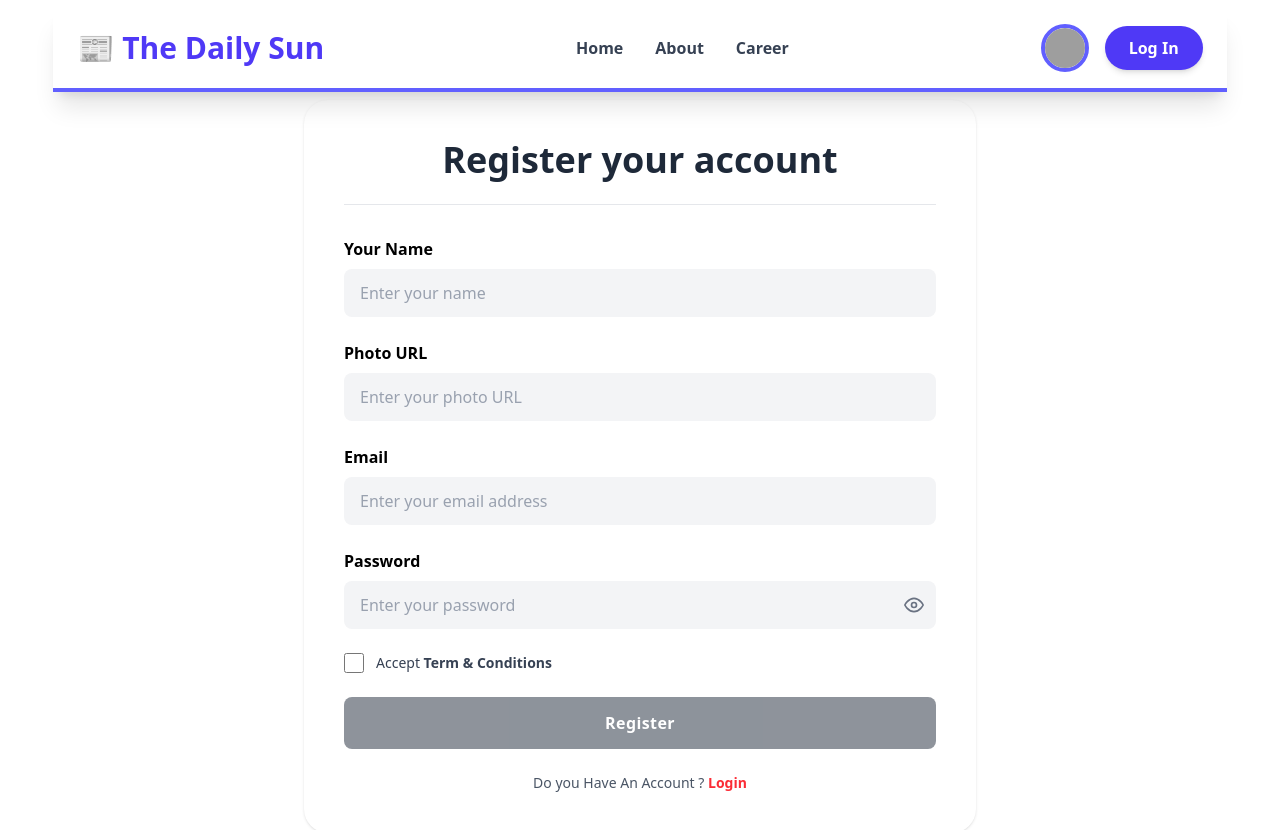
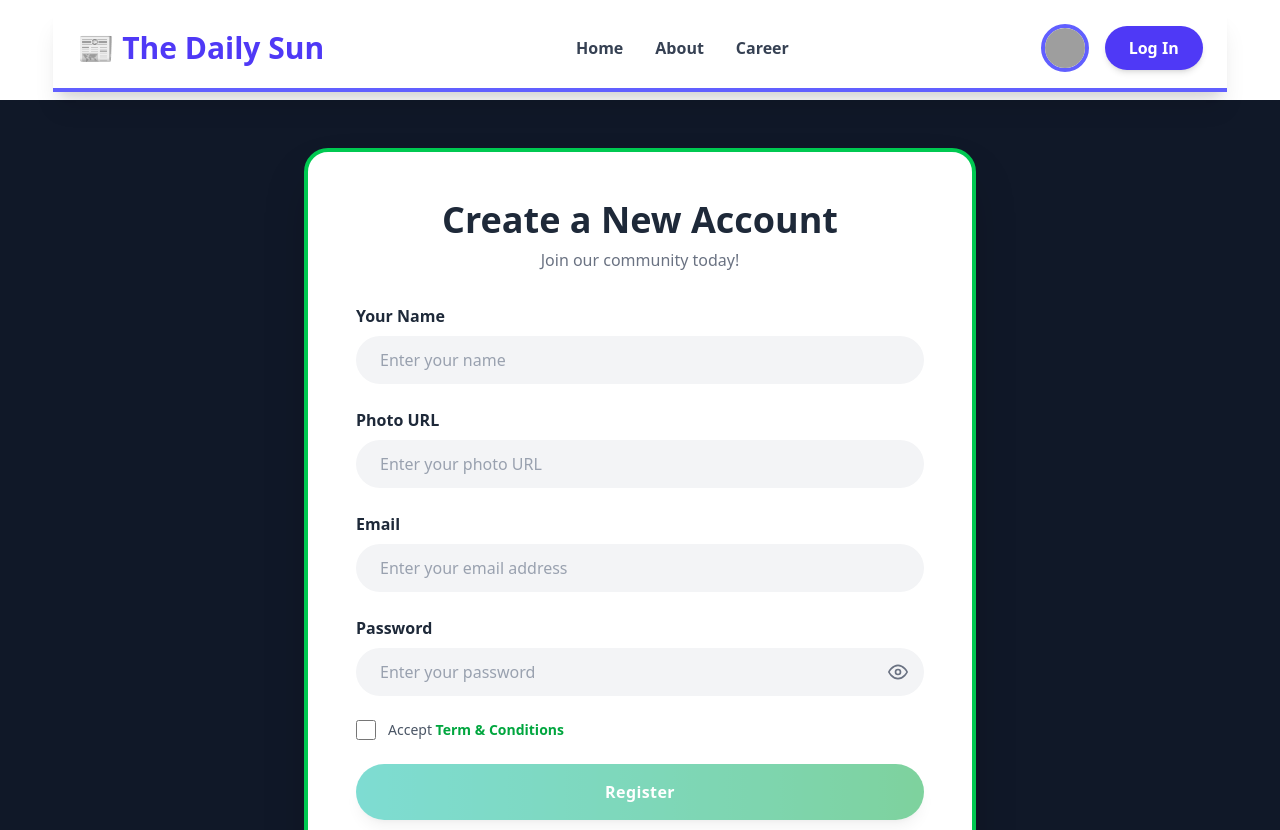
Before and after one commit to nomayen31/the_sun_news, a React (Vite) app: page /auth/register in a window 1280 px wide. Shown: the top 830 px of the page. Built offline with nearby package versions, Linux system fonts and the light colour scheme; no server answers; grey boxes are pictures that could not be loaded.

Commit message:
nab var edit

```diff
--- /dev/null
+++ b/src/Pages/ErrorPage.jsx
@@ -0,0 +1,31 @@
+import React from 'react';
+import { Link } from 'react-router-dom';
+
+const ErrorPage = () => {
+  return (
+    <div className="min-h-screen w-full flex items-center justify-center bg-gray-900 text-white p-6">
+      <div className="text-center space-y-8">
+        <div className="bg-gradient-to-r from-red-500 to-rose-600 inline-block text-transparent bg-clip-text">
+          <h1 className="text-[12rem] sm:text-[15rem] font-extrabold leading-none tracking-tight">404</h1>
+        </div>
+
+        <h2 className="text-3xl sm:text-4xl font-bold tracking-tight text-gray-200">
+          Oops! Page Not Found
+        </h2>
+
+        <p className="text-lg sm:text-xl font-medium text-gray-400 max-w-lg mx-auto">
+          The page you are looking for might have been removed, had its name changed, or is temporarily unavailable.
+        </p>
+
+        <Link
+          to="/"
+          className="inline-block px-8 py-4 mt-6 rounded-full font-bold text-lg text-white bg-gradient-to-r from-purple-600 to-indigo-600 shadow-lg transform transition-all duration-300 hover:scale-105 hover:shadow-xl"
+        >
+          Go to Homepage
+        </Link>
+      </div>
+    </div>
+  );
+};
+
+export default ErrorPage;
--- a/src/Pages/Register/Register.jsx
+++ b/src/Pages/Register/Register.jsx
@@ -20,7 +20,10 @@ export default function Register({ onSubmit }) {
       accepted,
     };
 
-    if (!accepted) return;
+    if (!accepted) {
+      alert("Please accept the Terms & Conditions to proceed.");
+      return;
+    }
 
     onSubmit?.(payload);
 
@@ -29,35 +32,42 @@ export default function Register({ onSubmit }) {
         const user = result.user;
         setUser(user);
         console.log(user);
+        alert('Registration successful!');
+
         updateProfile(user, {
           displayName: payload.name,
+          photoURL: payload.photoURL
         })
           .then(() => {
-            console.log("Display name updated");
+            console.log("Profile updated successfully!");
           })
           .catch((error) => {
-            console.log("Error updating display name:", error);
+            console.log("Error updating user profile:", error);
           });
       })
-
       .catch((error) => {
         const errorMessage = error.message;
         console.log(errorMessage);
+        alert(`Registration failed: ${errorMessage}`);
       });
   };
 
   return (
-    <div className="min-h-[80vh] w-full grid place-items-center px-4">
-      <div className="w-full max-w-2xl rounded-3xl bg-white p-6 sm:p-10 shadow-sm">
+    <div className="min-h-[80vh] w-full grid place-items-center px-4 py-12 bg-gray-900">
+      <div className="w-full max-w-2xl rounded-3xl bg-white p-8 sm:p-12 shadow-2xl border-4 border-green-500 transform transition-all duration-300 hover:scale-[1.01]">
         <h1 className="text-center text-3xl sm:text-4xl font-extrabold text-gray-800">
-          Register your account
+          Create a New Account
         </h1>
-        <hr className="mt-6 mb-8 border-gray-200" />
+        <p className="text-center text-gray-500 text-base mt-2 mb-8">
+          Join our community today!
+        </p>
+
         <form onSubmit={handleSubmit} className="space-y-6">
+          {/* Name Input */}
           <div className="space-y-2">
             <label
               htmlFor="name"
-              className="block text-base font-semibold text-black"
+              className="block text-base font-semibold text-gray-800"
             >
               Your Name
             </label>
@@ -67,14 +77,15 @@ export default function Register({ onSubmit }) {
               type="text"
               required
               placeholder="Enter your name"
-              className="w-full rounded-lg bg-gray-100 placeholder-gray-400 px-4 py-3 text-black outline-none ring-1 ring-transparent focus:ring-2 focus:ring-gray-400"
+              className="w-full rounded-full bg-gray-100 placeholder-gray-400 px-6 py-3 text-black outline-none ring-2 ring-transparent focus:ring-green-400 transition"
             />
           </div>
 
+          {/* Photo URL Input */}
           <div className="space-y-2">
             <label
               htmlFor="photoURL"
-              className="block text-base font-semibold text-black"
+              className="block text-base font-semibold text-gray-800"
             >
               Photo URL
             </label>
@@ -83,14 +94,15 @@ export default function Register({ onSubmit }) {
               name="photoURL"
               type="url"
               placeholder="Enter your photo URL"
-              className="w-full rounded-lg bg-gray-100 placeholder-gray-400 px-4 py-3 text-black outline-none ring-1 ring-transparent focus:ring-2 focus:ring-gray-400"
+              className="w-full rounded-full bg-gray-100 placeholder-gray-400 px-6 py-3 text-black outline-none ring-2 ring-transparent focus:ring-green-400 transition"
             />
           </div>
 
+          {/* Email Input */}
           <div className="space-y-2">
             <label
               htmlFor="email"
-              className="block text-base font-semibold text-black"
+              className="block text-base font-semibold text-gray-800"
             >
               Email
             </label>
@@ -100,14 +112,15 @@ export default function Register({ onSubmit }) {
               type="email"
               required
               placeholder="Enter your email address"
-              className="w-full rounded-lg bg-gray-100 placeholder-gray-400 px-4 py-3 text-black outline-none ring-1 ring-transparent focus:ring-2 focus:ring-gray-400"
+              className="w-full rounded-full bg-gray-100 placeholder-gray-400 px-6 py-3 text-black outline-none ring-2 ring-transparent focus:ring-green-400 transition"
             />
           </div>
 
+          {/* Password Input */}
           <div className="space-y-2">
             <label
               htmlFor="password"
-              className="block text-base font-semibold text-black"
+              className="block text-base font-semibold text-gray-800"
             >
               Password
             </label>
@@ -118,12 +131,12 @@ export default function Register({ onSubmit }) {
                 type={showPassword ? "text" : "password"}
                 required
                 placeholder="Enter your password"
-                className="w-full rounded-lg bg-gray-100 placeholder-gray-400 px-4 py-3 pr-11 text-black outline-none ring-1 ring-transparent focus:ring-2 focus:ring-gray-400"
+                className="w-full rounded-full bg-gray-100 placeholder-gray-400 px-6 py-3 pr-12 text-black outline-none ring-2 ring-transparent focus:ring-green-400 transition"
               />
               <button
                 type="button"
                 onClick={() => setShowPassword((s) => !s)}
-                className="absolute inset-y-0 right-3 flex items-center text-gray-500 hover:text-gray-700"
+                className="absolute inset-y-0 right-4 flex items-center text-gray-500 hover:text-green-600 transition"
                 aria-label={showPassword ? "Hide password" : "Show password"}
               >
                 {showPassword ? (
@@ -135,29 +148,34 @@ export default function Register({ onSubmit }) {
             </div>
           </div>
 
+          {/* Terms & Conditions Checkbox */}
           <label className="flex items-center gap-3 text-sm text-gray-700 select-none">
             <input
               type="checkbox"
-              className="h-5 w-5 rounded border-gray-300 text-gray-800 focus:ring-gray-400"
+              className="h-5 w-5 rounded-full border-gray-300 text-green-600 focus:ring-green-400"
               checked={accepted}
               onChange={(e) => setAccepted(e.target.checked)}
             />
-            <span>
+            <span className="text-gray-600">
               Accept{" "}
-              <span className="font-semibold">Term &amp; Conditions</span>
+              <Link to="/terms" className="font-semibold text-green-600 hover:underline">
+                Term & Conditions
+              </Link>
             </span>
           </label>
 
+          {/* Register Button */}
           <button
             type="submit"
             disabled={!accepted}
-            className="w-full rounded-lg bg-gray-800 text-white py-3.5 font-semibold tracking-wide hover:bg-gray-700 disabled:opacity-50 disabled:cursor-not-allowed transition"
+            className="w-full rounded-full bg-gradient-to-r from-teal-500 to-green-600 text-white py-4 font-bold tracking-wide shadow-lg transform transition-all duration-300 hover:scale-[1.02] hover:shadow-2xl disabled:opacity-50 disabled:cursor-not-allowed"
           >
             Register
           </button>
         </form>
+
         <p className="mt-6 text-center text-sm text-gray-600">
-          Do you Have An Account ?{" "}
+          Already have an account?{" "}
           <Link
             to="/auth/login"
             className="font-semibold text-red-500 hover:underline"
--- a/src/Routes/router.jsx
+++ b/src/Routes/router.jsx
@@ -6,6 +6,7 @@ import AuthLayout from "../Layouts/AuthLayout/AuthLayout";
 import Login from "../Pages/Login/Login";
 import Register from "../Pages/Register/Register";
 import NewsDetails from "../Pages/NewsDetails/NewsDetails";
+import ErrorPage from "../Pages/ErrorPage";
 
 const router = createBrowserRouter([
   {
@@ -44,7 +45,7 @@ const router = createBrowserRouter([
   },
   {
     path: '*',
-    element: <h1>Error</h1>
+    element: <ErrorPage/>
   }
 ]);
 
```
Also changed, not shown: src/Components/NewsCard.jsx (+78 -16 lines), src/Pages/Login/Login.jsx (+27 -19 lines).
